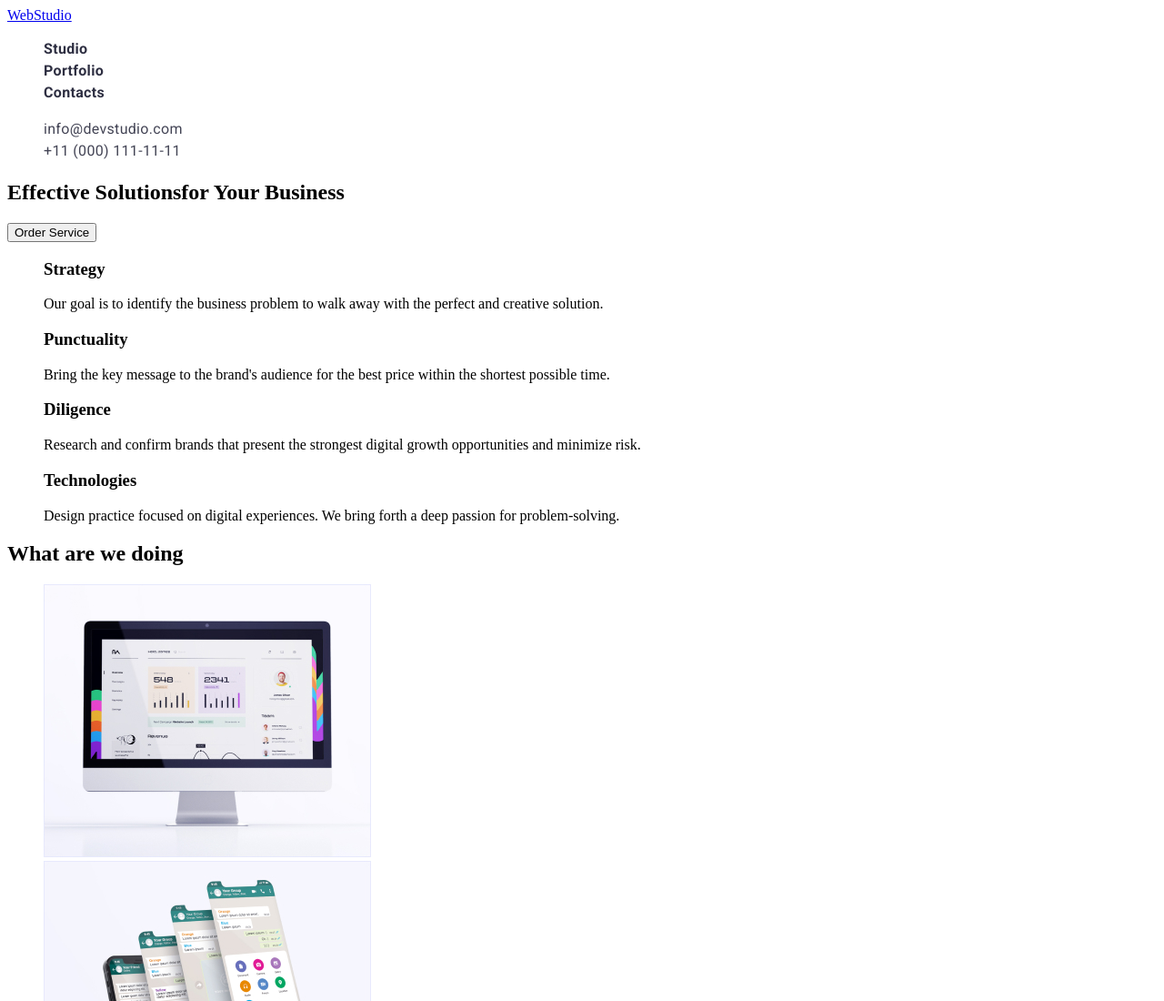
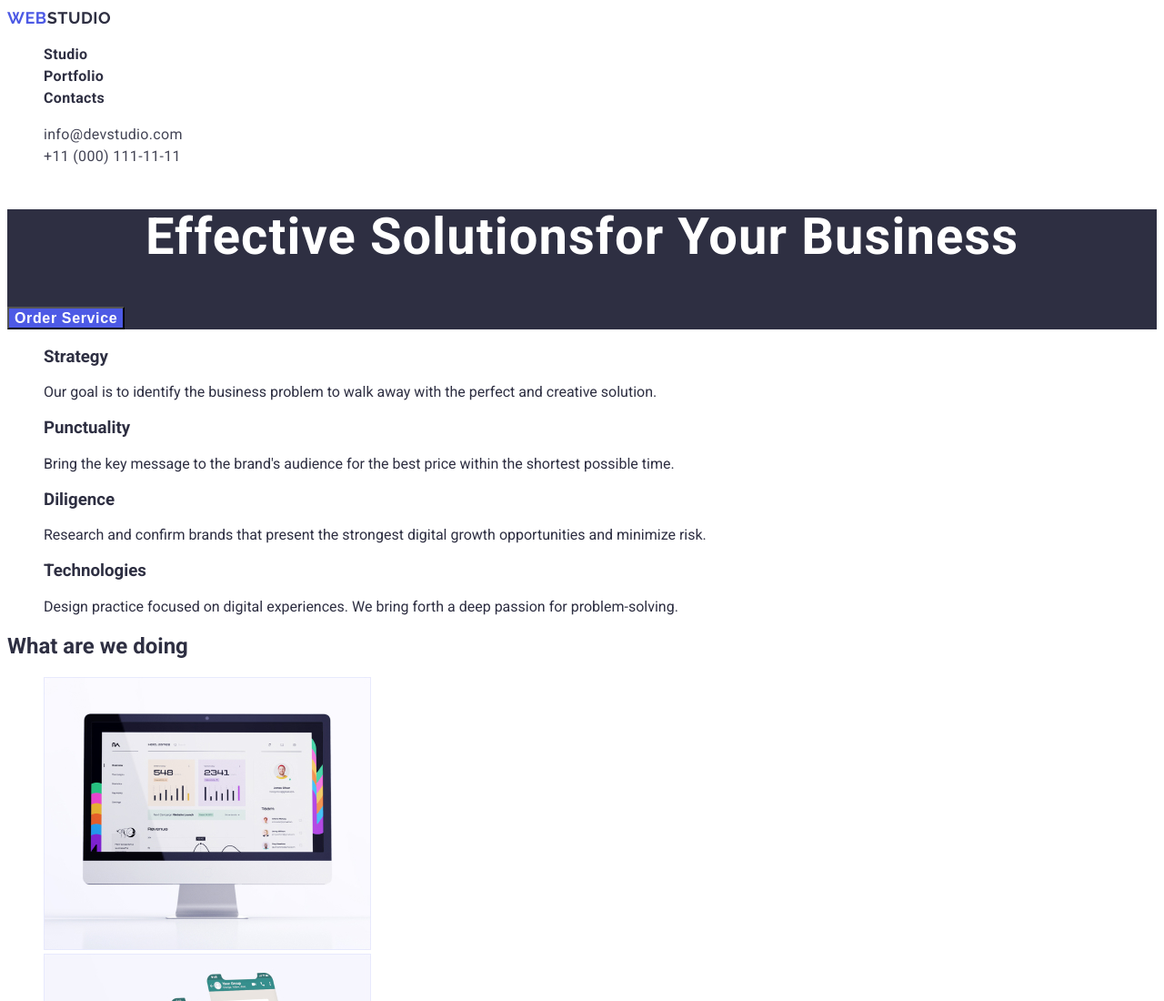
Before and after one commit to YYuliia1102/goit-markup-hw-02, a plain HTML site: page index.html in a window 1280 px wide. Shown: the top 1100 px of the page at 91% size. Drawn offline with Linux system fonts and the light colour scheme.

Commit message:
block hero

```diff
--- a/css/styles.css
+++ b/css/styles.css
@@ -1,13 +1,31 @@
-.list {
-  list-style: none;
+body {
+    font-family: "Roboto", sans-serif;
+    color: #2e2f42;
 }
+
+/* HEDER */
 
 .link {
     text-decoration: none;
 }
 
+.logo {
+    font-family: "Raleway";
+    font-style: normal;
+    font-weight: 800;
+    font-size: 18px;
+    line-height: 24px;
+    display: flex;
+    align-items: center;
+    letter-spacing: 0.03em;
+    text-transform: uppercase;
+    color: #2e2f42;
+}
+.logo-web {
+    color: #4d5ae5;
+}
+
 .menu-link {
-  font-family: "Roboto", sans-serif;
     font-weight: 600;
     font-size: 16px;
     line-height: 1.5;
@@ -15,8 +33,12 @@
     color: #2e2f42;
 }
 
+.menu-link:hover,
+.menu-link:focus {
+    color: #4d5ae5;
+}
+
 .contact-mail {
-  font-family: "Roboto";
     font-weight: 400;
     font-size: 16px;
     line-height: 1.5;
@@ -25,10 +47,50 @@
 }
 
 .contact-number {
-  font-family: "Roboto";
     font-weight: 400;
     font-size: 16px;
     line-height: 1.5;
     letter-spacing: 0.02em;
     color: #434455;
 }
+
+.list {
+    list-style: none;
+}
+
+.contact-mail:hover,
+.contact-mail:focus {
+    color: #4d5ae5;
+}
+
+/* HERO */
+
+.hero {
+    background: #2e2f42;
+}
+
+.hero-title {
+    font-weight: 600;
+    font-size: 56px;
+    line-height: 60px;
+    text-align: center;
+    letter-spacing: 0.02em;
+    color: #ffffff;
+}
+
+.hero-btn {
+    font-weight: 600;
+    font-size: 16px;
+    line-height: 19px;
+    display: flex;
+    align-items: center;
+    letter-spacing: 0.04em;
+    color: #ffffff;
+    background: #4d5ae5;
+    cursor: pointer;
+}
+
+.hero-btn:hover,
+.hero-btn:focus {
+    background: #4d5ae5;
+}
--- a/index.html
+++ b/index.html
@@ -15,11 +15,10 @@
   </head>
 
   <body>
-    <!--HEADER-->
+    <!-- HEADER -->
     <header class="page-header">
       <nav class="navigation">
-        <a class="logo" href="./index.html">WebStudio</a>
-
+        <a class="logo link" href="./index.html"><span class="logo-web">Web</span> Studio</a>
         <ul class="menu list">
           <li class="menu-item">
             <a class="menu-link link" href="./index.html">Studio</a>
@@ -34,20 +33,24 @@
 
         <ul class="list">
           <li>
-            <a class="contact-mail link" href="mailto:info@devstudio.com">info@devstudio.com</a>
+            <a class="contact-mail link" href="mailto:info@devstudio.com"
+              >info@devstudio.com</a
+            >
           </li>
           <li>
-            <a class="contact-number link" href="tel:+11(000)111-11-11">+11 (000) 111-11-11</a>
+            <a class="contact-number link" href="tel:+11(000)111-11-11"
+              >+11 (000) 111-11-11</a
+            >
           </li>
         </ul>
       </nav>
     </header>
 
     <main>
-      <!--Header Presentation-->
-      <section>
-        <h1>Effective Solutionsfor Your Business</h1>
-        <button type="button">Order Service</button>
+      <!-- HERO -->
+      <section class="hero">
+        <h1 class="hero-title">Effective Solutionsfor Your Business</h1>
+        <button class="hero-btn" type="button">Order Service</button>
       </section>
 
       <!--Section 1 Description-->
```
Lines whose indentation alone changed are shown as unchanged.
